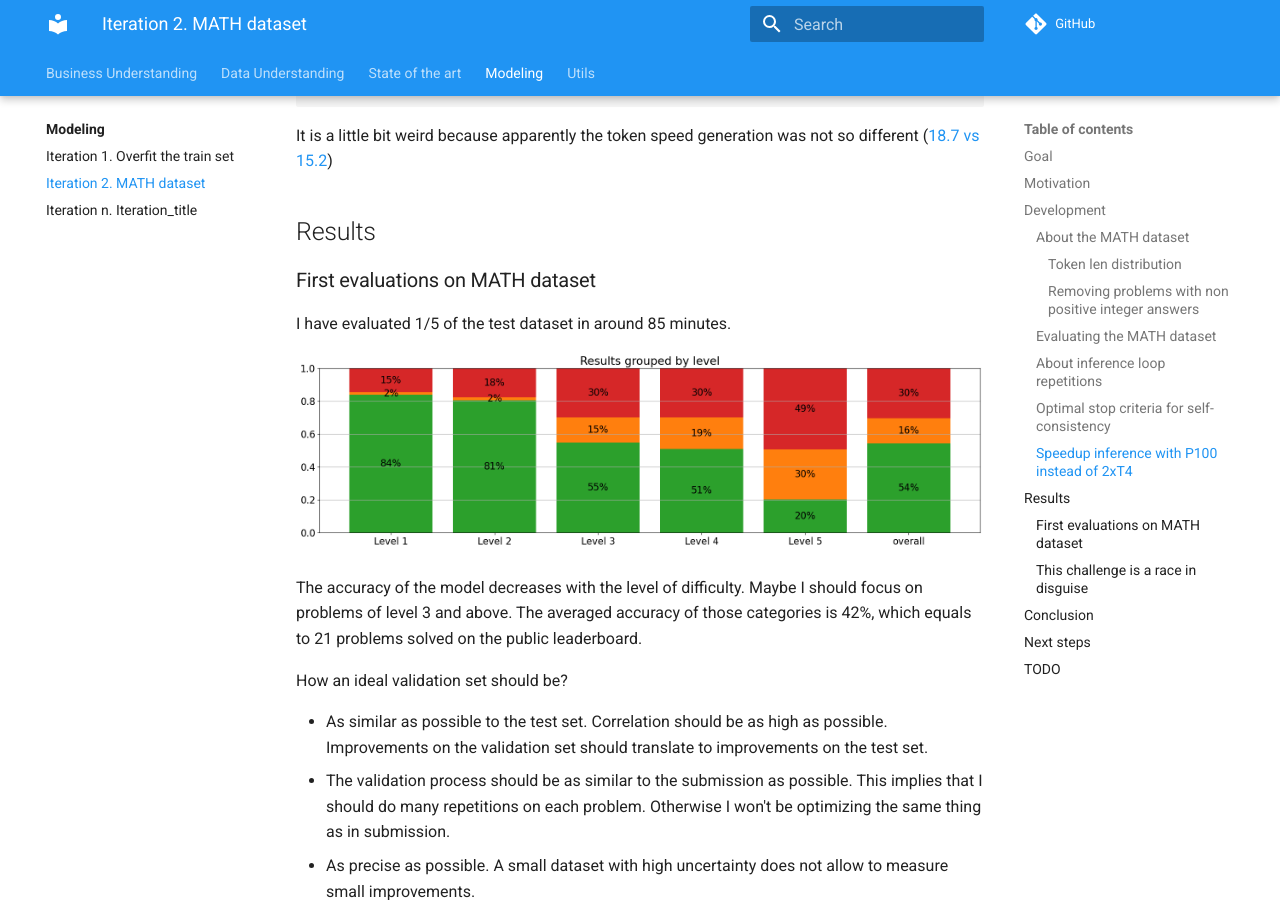
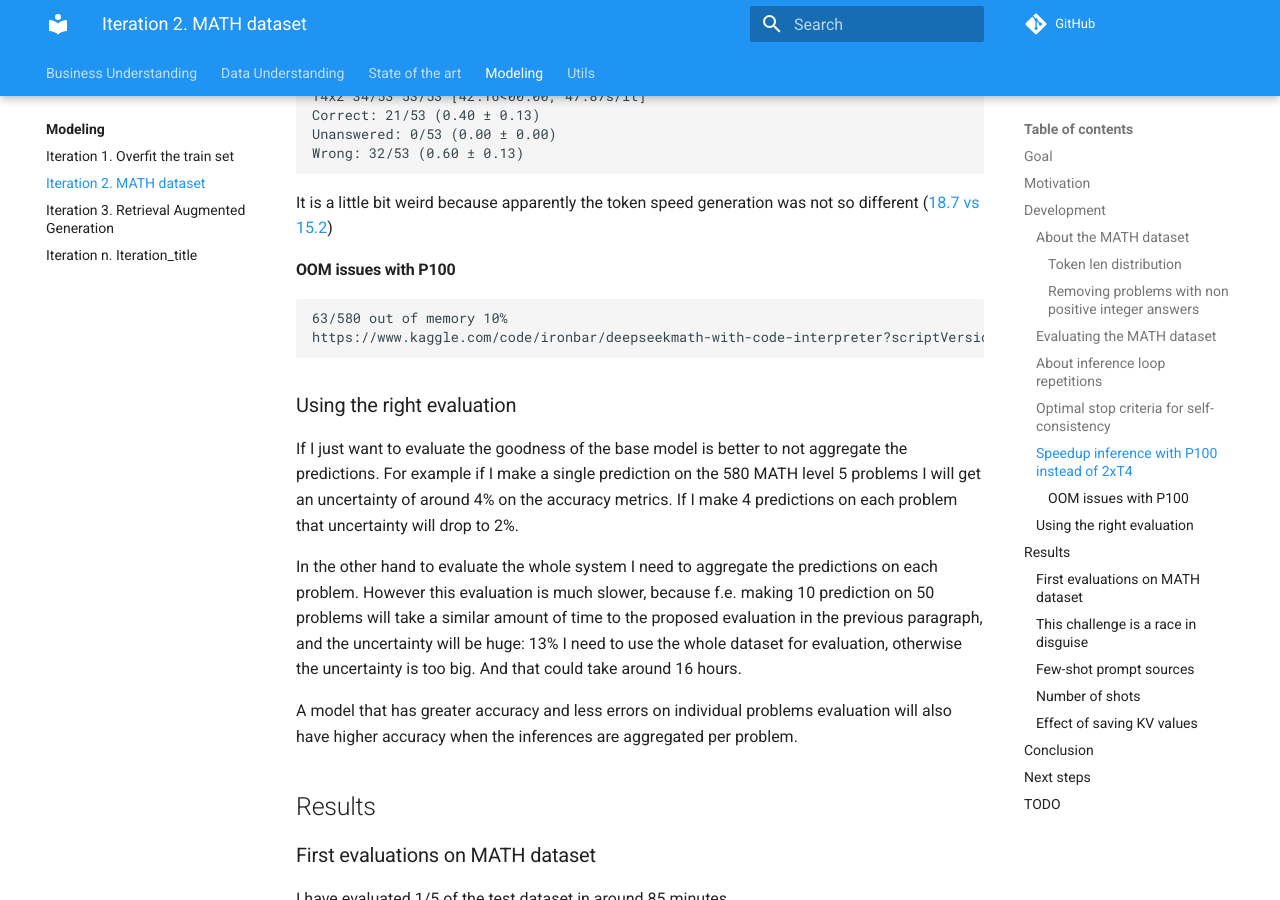
Before and after one commit to ironbar/aimo, an MkDocs documentation site: the page built from docs/modeling/Iteration_02_MATH_dataset.md, in a window 1280 px wide and 900 px high, scrolled down 3599 px. Built offline with MkDocs 1.6.1 and Material for MkDocs 9.7.7, drawn with Linux system fonts in a browser that asks for light colours; comment, search, counter and statistics services are not loaded; some of the changed text lies outside the part shown.

Commit message:
new iteration 3 RAG

````diff
--- a/docs/modeling/Iteration_02_MATH_dataset.md
+++ b/docs/modeling/Iteration_02_MATH_dataset.md
@@ -61,6 +61,8 @@
 Uncertainty in the results is big, f.e. for an accuracy of 54% the uncertainty is around 4%. Using the whole
 test set will reduce the uncertainty below 2%, but evaluation would take 7 hours on my PC.
 
+However if I only evaluate the problems of difficulty level 5 then evaluating 580 problems takes around 131 minutes.
+
 ### About inference loop repetitions
 
 Sometimes I have seen repetitions on inference, f.e. the following text was repeated multiple times:
@@ -116,6 +118,25 @@
 
 It is a little bit weird because apparently the token speed generation was not so different ([18.7 vs 15.2](./Iteration_01_overfit.md#p100-vs-2xt4))
 
+#### OOM issues with P100
+
+```bash
+63/580 out of memory 10%
+https://www.kaggle.com/code/ironbar/deepseekmath-with-code-interpreter?scriptVersionId=177616865
+```
+
+### Using the right evaluation
+
+If I just want to evaluate the goodness of the base model is better to not aggregate the predictions.
+For example if I make a single prediction on the 580 MATH level 5 problems I will get an uncertainty of around 4% on the accuracy metrics. If I make 4 predictions on each problem that uncertainty will drop to 2%.
+
+In the other hand to evaluate the whole system I need to aggregate the predictions on each problem.
+However this evaluation is much slower, because f.e. making 10 prediction on 50 problems will take a similar amount of time to the proposed evaluation in the previous paragraph, and the uncertainty will be huge: 13%
+I need to use the whole dataset for evaluation, otherwise the uncertainty is too big. And that could take around 16 hours.
+
+A model that has greater accuracy and less errors on individual problems evaluation will also have higher
+accuracy when the inferences are aggregated per problem.
+
 ## Results
 
 ### First evaluations on MATH dataset
@@ -151,7 +172,35 @@
 
 However this is calculated with the assumption that all the problems have the same difficulty, which is likely untrue.
 
+### Few-shot prompt sources
 
+| few-shot source | MATH5 accuracy | LB score |
+|-----------------|----------------|----------|
+| MATH            | 30%            | 7        |
+| AIMO train      | 51%            | 20       |
+| MathInstruct    | 49%            | 21       |
+
+Using prompts with code clearly beats the text approach. On a following iteration I should try using
+RAG to find similar problems.
+
+### Number of shots
+
+The table below shows the evaluation on Math level 5 problems with a single inference on each.
+
+| few-shot | runtime (min) | correct | unanswered | wrong | boxed_answers | mean code interpreter calls |
+|----------|---------------|---------|------------|-------|---------------|-----------------------------|
+| 1        | 131           | 34%     | 28%        | 38%   | 65%           | 0.9                         |
+| 2        | 131           | 33%     | 27%        | 40%   | 70%           | 0.9                         |
+| 3        | 148           | 33%     | 28%        | 39%   | 69%           | 0.9                         |
+| 5        | 164           | 36%     | 27%        | 37%   | 71%           | 0.9                         |
+
+- The changes are not significative (at least without a pairwise comparison), uncertainty is around 4%
+- The only significative change is that boxed answers are more frequent
+
+### Effect of saving KV values
+
+I have run the exact same evaluation with and without saving KV values. The first run was 131 minutes, and without saving KV values the time grew to 139 minutes. Thus it is a small difference (at least for 1 shot).
+This opens the door to using an LLM server, however memory usage was almost the same.
 
 ## Conclusion
 
@@ -159,6 +208,7 @@
 
 - RAG to select the best shots for the prompt
 - Prompt tuning to help the model use the correct output format
+- Need a notebook to do pairwise comparison of inference
 
 ## TODO
 
@@ -169,9 +219,10 @@
 - [ ] Evaluate on Veridas cluster?
 
 - [ ] Study the effect of confidence level and repetitions on runtime and accuracy
-- [ ] Measure effect of MathInstruct
-- [ ] Is the number of shots relevant when using MathInstruct? Currently evaluating
+- [x] Measure effect of MathInstruct
+- [x] Is the number of shots relevant when using MathInstruct? Currently evaluating
 - [ ] What is the effect of temperature?
 - [ ] Does quantization affect to speed and accuracy? Currently measuring on Kaggle.
-- [ ] How good are forum's prompts on my evaluation?
+- [ ] Compare all the prompts -> How good are forum's prompts on my evaluation?
 - [ ] Can I improve my LB score by using more repetitions with P100 gpu?
+- [x] How much time is saved by saving the kv values?
````
Also changed, not shown: docs/modeling/Iteration_03_RAG.md (added, +24 -0 lines).
